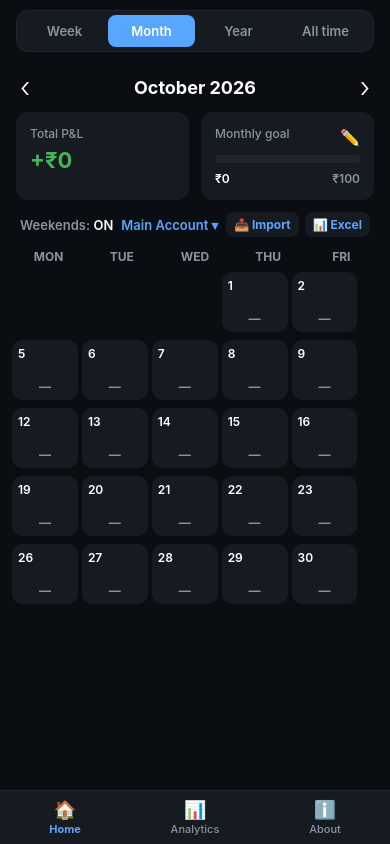
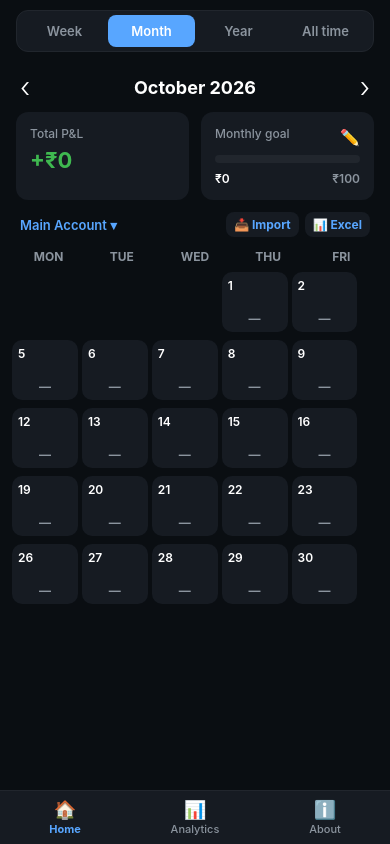
Before and after one commit to ItsMeParavai/Green-Candle-Monitor, a React Native app: screen / in a window 390 px wide. Built offline with nearby package versions, Linux system fonts and the light colour scheme.

Commit message:
Update App.js

```diff
--- a/App.js
+++ b/App.js
@@ -64,7 +64,6 @@ function MainApp() {
   const [activeTab, setActiveTab] = useState('Month');
   const [currentDate, setCurrentDate] = useState(new Date());
   const [isDarkMode, setIsDarkMode] = useState(true);
-  const [hideWeekends, setHideWeekends] = useState(false);
 
   const [entries, setEntries] = useState({});
   const [goal, setGoal] = useState(100);
@@ -220,13 +219,12 @@ function MainApp() {
     }
   };
 
-  const totalPnL = calculateMonthlyPnL(entries, year, monthIndex, selectedAccount, hideWeekends);
+  const totalPnL = calculateMonthlyPnL(entries, year, monthIndex, selectedAccount);
 
   return (
     <SafeAreaView style={[styles.container, { backgroundColor: theme.background }]}>
       <StatusBar style={isDarkMode ? 'light' : 'dark'} />
 
-      {/* Main Nav Section Routing */}
       {activeNavTab === 'Home' && (
         <>
           <ViewTabs activeTab={activeTab} onSelectTab={setActiveTab} theme={theme} />
@@ -253,14 +251,8 @@ function MainApp() {
               theme={theme}
             />
 
-            {/* Filter & Action Buttons */}
+            {/* Account & Action Buttons */}
             <View style={styles.filterRow}>
-              <TouchableOpacity onPress={() => setHideWeekends(!hideWeekends)}>
-                <Text style={[styles.filterText, { color: theme.textSecondary }]}>
-                  Weekends: <Text style={{ color: theme.textPrimary }}>{hideWeekends ? 'OFF' : 'ON'}</Text>
-                </Text>
-              </TouchableOpacity>
-
               <TouchableOpacity onPress={() => setShowAccountModal(true)}>
                 <Text style={[styles.filterText, { color: theme.accent }]}>
                   {selectedAccount} ▾
@@ -282,7 +274,6 @@ function MainApp() {
               <WeekView
                 currentDate={currentDate}
                 entries={entries}
-                hideWeekends={hideWeekends}
                 onSelectDate={(key) => setSelectedDateKey(key)}
                 theme={theme}
               />
@@ -293,7 +284,6 @@ function MainApp() {
                 year={year}
                 monthIndex={monthIndex}
                 entries={entries}
-                hideWeekends={hideWeekends}
                 onSelectDate={(key) => setSelectedDateKey(key)}
                 theme={theme}
               />
```
